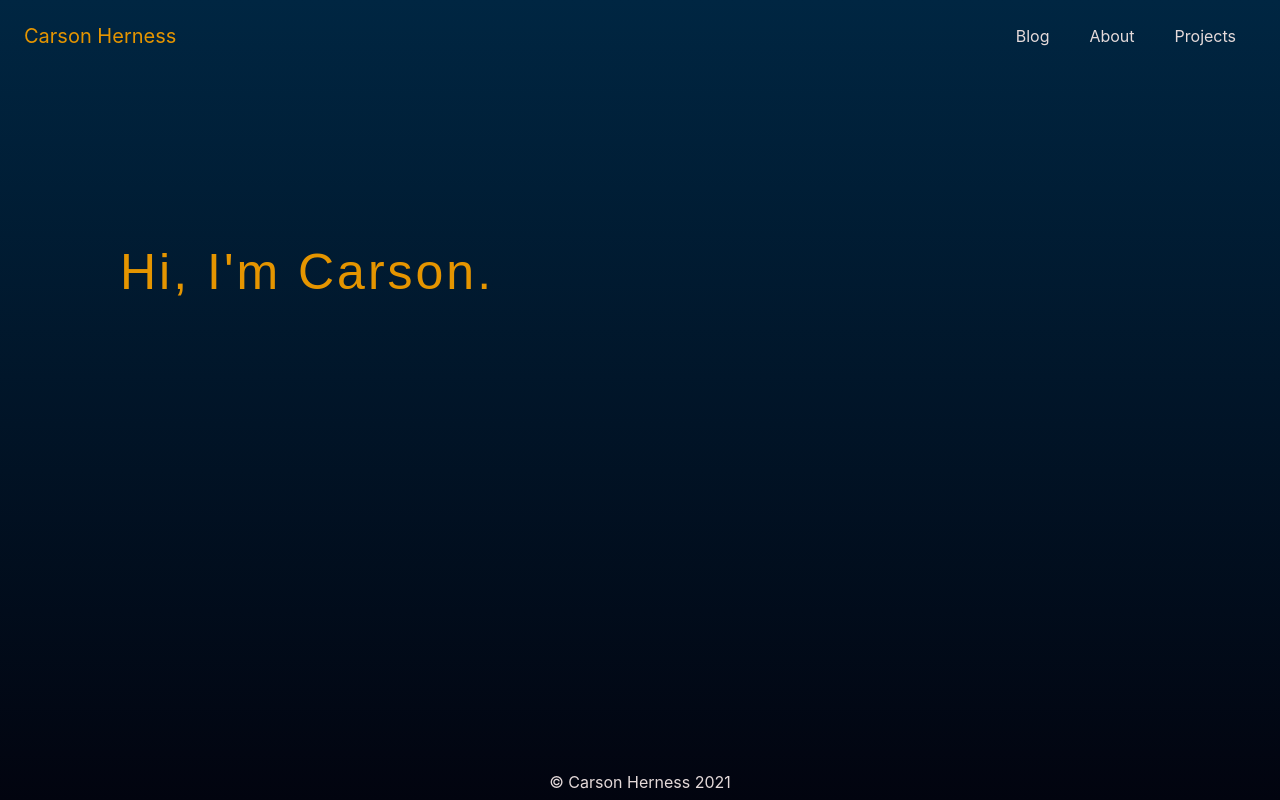
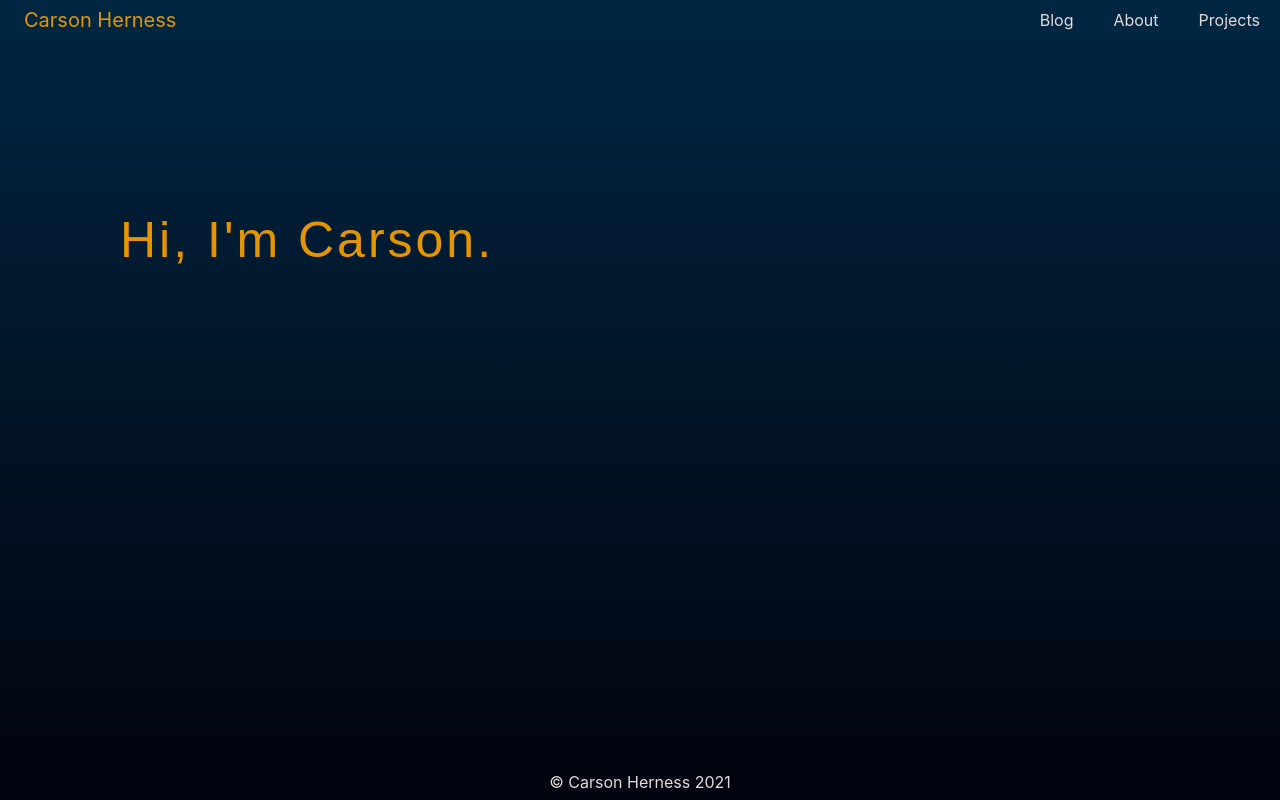
Before and after one commit to CarsonHerness/personal, a React (Create React App) app: page / in a window 1280 px wide. Built offline with nearby package versions, Linux system fonts and the light colour scheme.

Commit message:
Fix scrolling

```diff
--- a/src/App.tsx
+++ b/src/App.tsx
@@ -10,32 +10,36 @@ import {Box, Flex} from '@chakra-ui/react';
 function App(): JSX.Element {
   return (
     <Flex>
-      <Box
-        height="100vh"
-        width="100%"
-        bgGradient="linear(to-b, brand.navy, brand.black)"
-      >
+      <Box height="100vh" width="100%" backgroundColor="brand.gold ">
+        <Box position="relative" minHeight="100vh">
           <Box
             width="100%"
-          height="72px"
             top="0"
             position="fixed"
             overflow="hidden"
+            backgroundColor="brand.navy"
+            height="40px"
           >
             <NavBar />
           </Box>
-        <Box paddingTop="72px" height="calc(100vh - 102px)" width="100%">
+          <Box
+            bgGradient="linear(to-b, brand.navy, brand.black)"
+            minHeight="calc(100vh - 30px)"
+            width="100%"
+            paddingTop="40px"
+          >
             <Main />
           </Box>
           <Box
-          position="fixed"
+            position="absolute"
             width="100%"
-          left="0"
             bottom="0"
             overflow="hidden"
             height="30px"
+            backgroundColor="brand.black"
           >
             <Footer />
+          </Box>
         </Box>
       </Box>
     </Flex>
--- a/src/components/NavBar/NavBar.tsx
+++ b/src/components/NavBar/NavBar.tsx
@@ -17,7 +17,7 @@ function NavBar(): JSX.Element {
     return (
       <Link
         color="brand.white"
-        p="5"
+        px="5"
         href={link}
         _hover={{
           textDecoration: 'none',
@@ -29,8 +29,8 @@ function NavBar(): JSX.Element {
   };
 
   return (
-    <Flex p="6" width="100%">
-      <Box>
+    <Flex>
+      <Box px="6" py="2" width="100%">
         <Heading color="brand.gold" size="md" fontWeight="normal">
           <Link
             href="/"
@@ -43,7 +43,7 @@ function NavBar(): JSX.Element {
         </Heading>
       </Box>
       <Spacer />
-      <Box>
+      <Box py="2">
         <NavBarLink name="Blog" link="/blog"></NavBarLink>
         <NavBarLink name="About" link="/about"></NavBarLink>
         <NavBarLink name="Projects" link="/projects"></NavBarLink>
```
Lines whose indentation alone changed are shown as unchanged.
